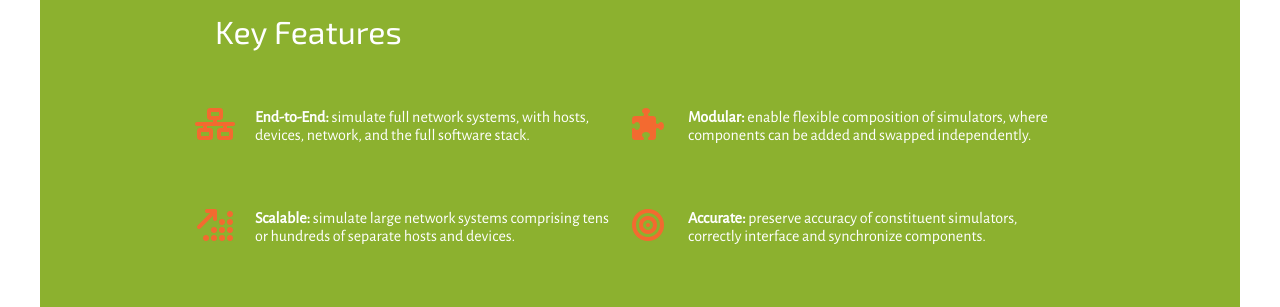
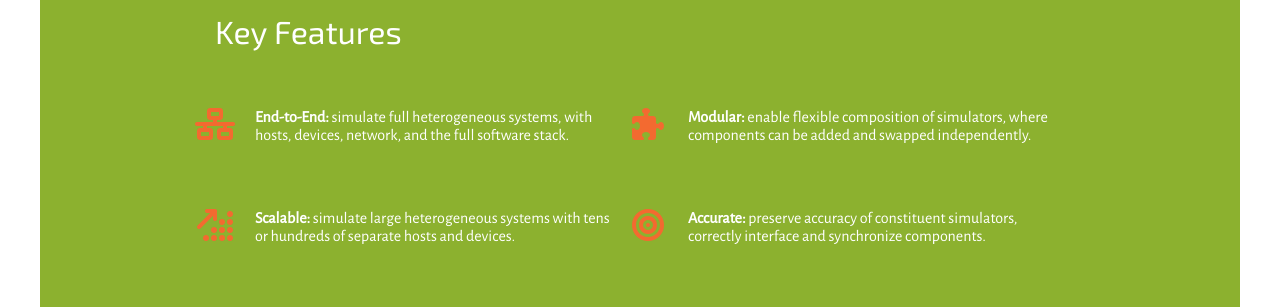
Before and after one commit to simbricks/simbricks.github.io, a Jekyll site: the page built from _pages/about.md, in a window 1280 px wide and 900 px high, scrolled down 1304 px. Shown: the part 151-458 px from the top of the window. Built offline with Jekyll 4.4.1, drawn with Linux system fonts in a browser that asks for light colours.

Commit message:
networked systems -> heterogeneous systems in feature

```diff
--- a/_layouts/about.html
+++ b/_layouts/about.html
@@ -13,12 +13,12 @@ layout: base
     <h2>Key Features</h2>
     <ul>
       <li class="goal-endtoend"><strong>End-to-End:</strong>
-        simulate full network systems, with hosts, devices, network, and the
-        full software stack.
+        simulate full heterogeneous systems, with hosts, devices, network, and
+        the full software stack.
       </li>
       <li class="goal-scalable"><strong>Scalable:</strong>
-        simulate large network systems comprising tens or hundreds of separate
-        hosts and devices.
+        simulate large heterogeneous systems with tens or hundreds of
+        separate hosts and devices.
       </li>
       <li class="goal-fast"><strong>Fast:</strong>
         keep simulation times as low as possible.
```
